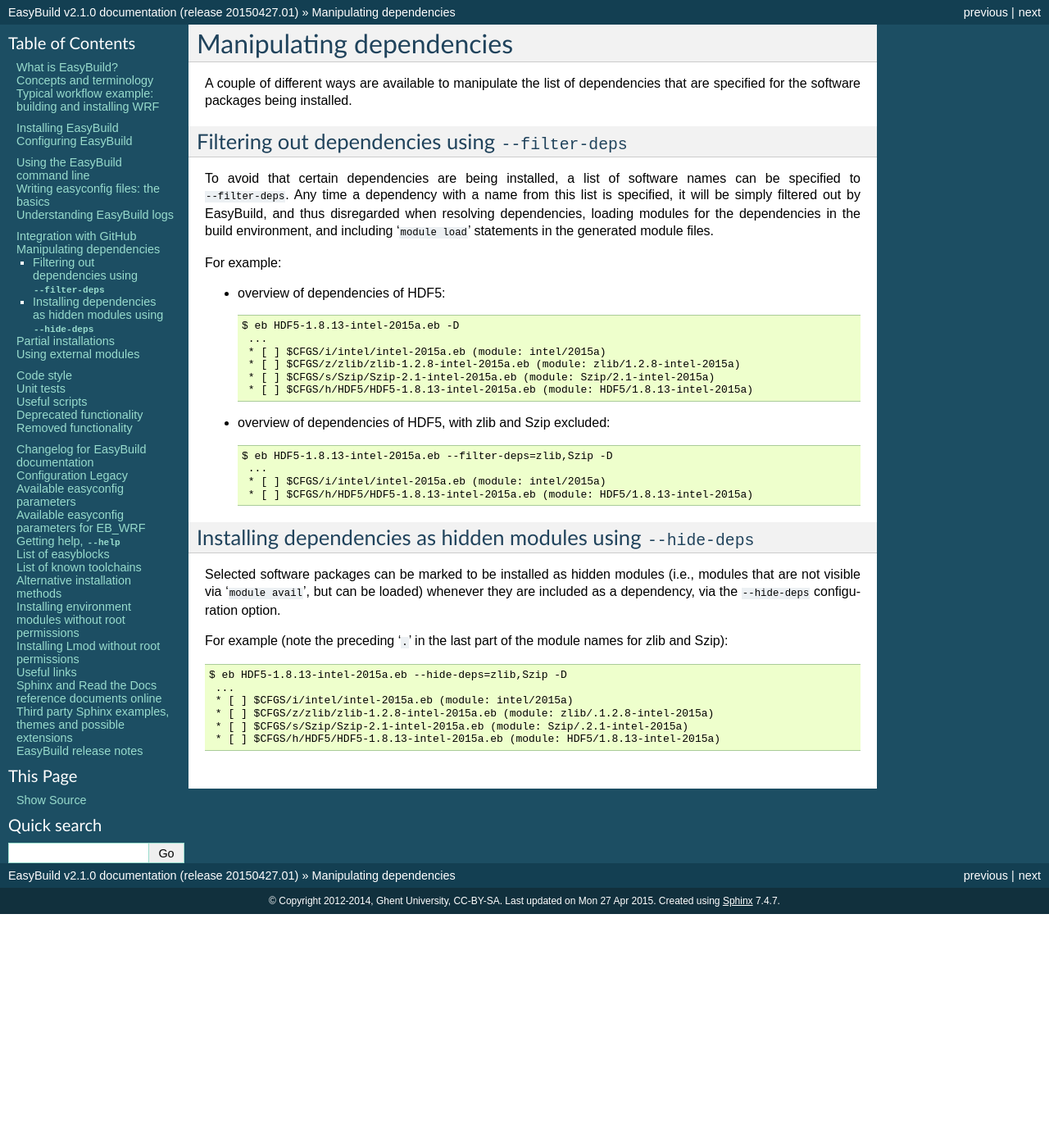
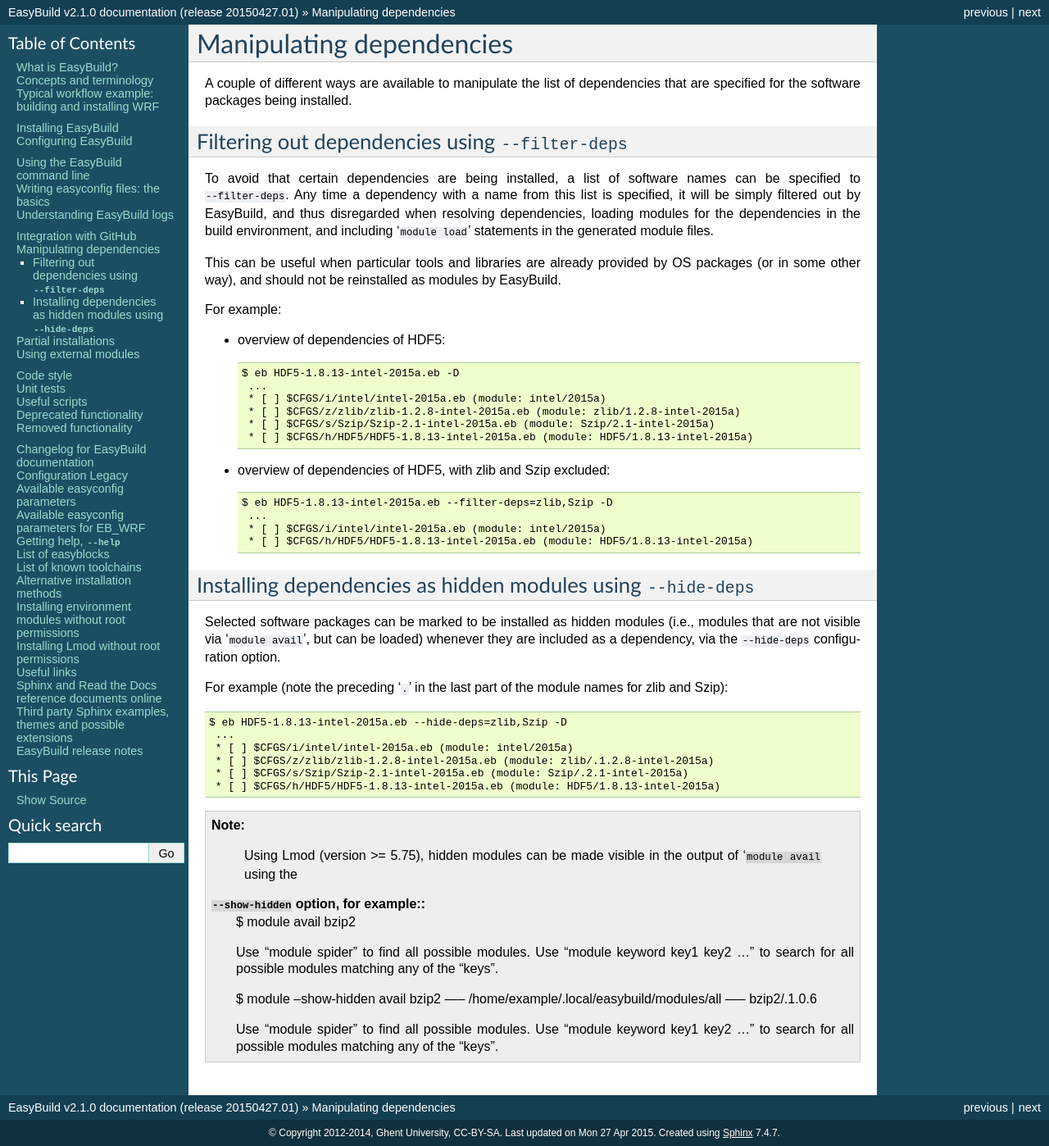
Before and after one commit to easybuilders/easybuild, a Sphinx documentation site: the page built from docs/Manipulating_dependencies.rst, in a window 1280 px wide. Shown: the whole page at 82% size. Built offline with Sphinx 7.4.7, drawn with Linux system fonts in a browser that asks for light colours; before the commit the page ends 1115 px from its top, so only the background shows below that.

Commit message:
mention OS pkgs with --filter-deps, add note on Lmod's --show-hidden with --hide-deps

```diff
--- a/docs/Manipulating_dependencies.rst
+++ b/docs/Manipulating_dependencies.rst
@@ -15,6 +15,9 @@
 Any time a dependency with a name from this list is specified, it will be simply filtered out by EasyBuild, and
 thus disregarded when resolving dependencies, loading modules for the dependencies in the build environment, and
 including '``module load``' statements in the generated module files.
+
+This can be useful when particular tools and libraries are already provided by OS packages (or in some other way),
+and should not be reinstalled as modules by EasyBuild.
 
 For example:
 
@@ -52,3 +55,18 @@
   * [ ] $CFGS/z/zlib/zlib-1.2.8-intel-2015a.eb (module: zlib/.1.2.8-intel-2015a)
   * [ ] $CFGS/s/Szip/Szip-2.1-intel-2015a.eb (module: Szip/.2.1-intel-2015a)
   * [ ] $CFGS/h/HDF5/HDF5-1.8.13-intel-2015a.eb (module: HDF5/1.8.13-intel-2015a)
+
+.. note::
+  Using Lmod (version >= 5.75), hidden modules can be made visible in the output of '``module avail`` using the
+ ``--show-hidden`` option, for example::
+   $ module avail bzip2
+
+   Use "module spider" to find all possible modules.
+   Use "module keyword key1 key2 ..." to search for all possible modules matching any of the "keys".
+
+   $ module --show-hidden avail bzip2
+   ----- /home/example/.local/easybuild/modules/all -----
+   bzip2/.1.0.6
+
+   Use "module spider" to find all possible modules.
+   Use "module keyword key1 key2 ..." to search for all possible modules matching any of the "keys".
```
